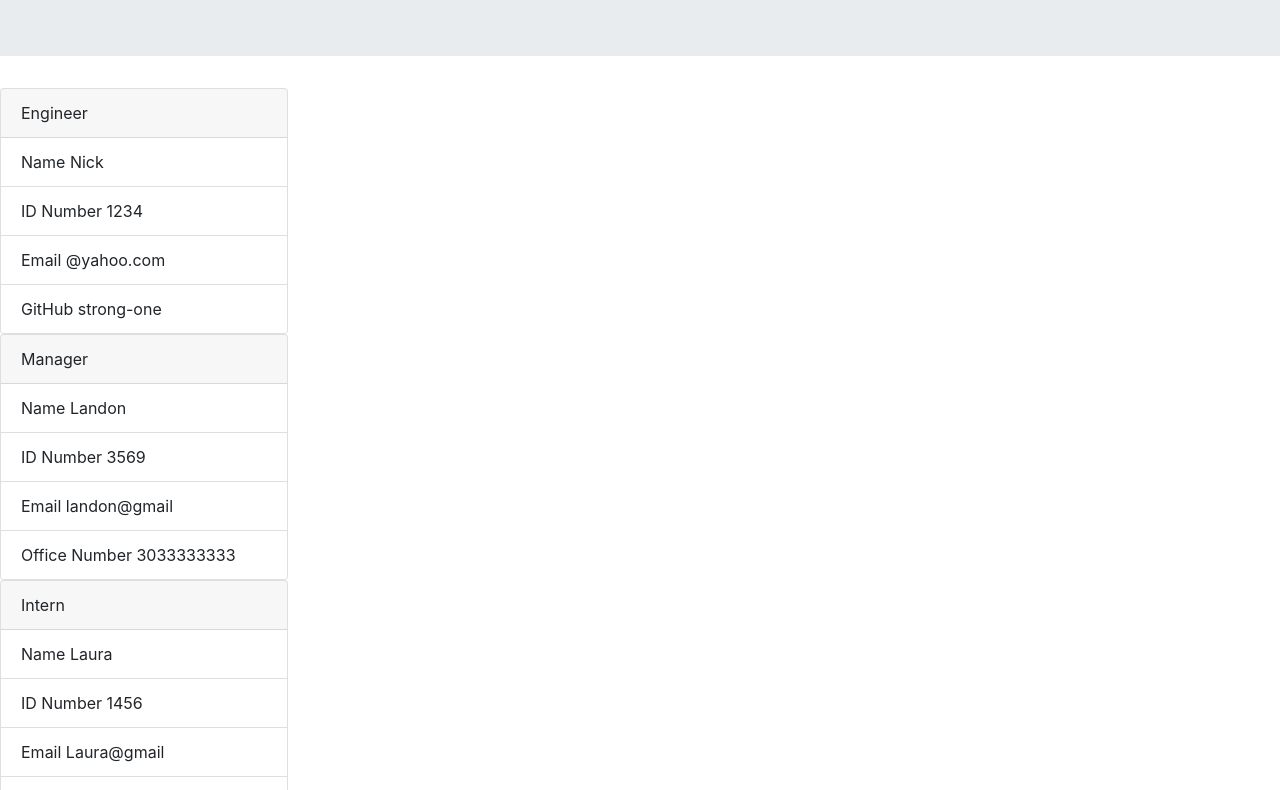
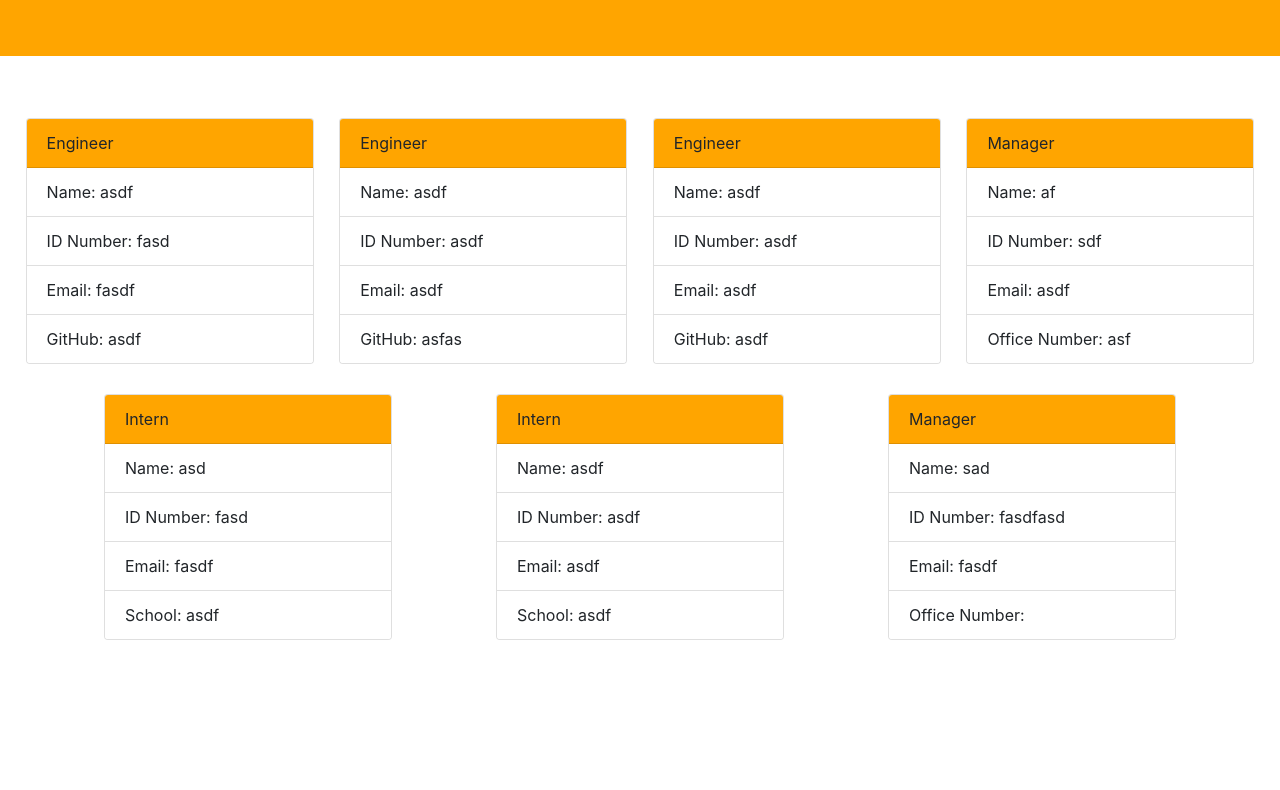
Before and after one commit to strong-one/Strongs-Team-Profile-Generator, a website: page index.html in a window 1280 px wide. Shown: the part 147-937 px from the top of the page. After the commit the page ends 800 px from the top, so only its background shows below. Drawn offline with nearby package versions, Linux system fonts and the light colour scheme.

Commit message:
added styling

```diff
--- a/index.html
+++ b/index.html
@@ -14,53 +14,86 @@
       </head>
 
       <body>
+
         <header class="jumbotron jumbotron-fluid">
           <div class="container">
             <h1 class="display-4">My Team</h1>
           </div>
         </header>
-        <!-- cards go here -->
+        <section class = "sect-container">
+          <!-- cards go here -->
 
   <div class="card" style="width: 18rem">
     <div class="card-header"> Engineer </div>
     <ul class="list-group list-group-flush">
-      <li class="list-group-item"> Name Nick</li>
-      <li class="list-group-item"> ID Number 1234</li>
-      <li class="list-group-item"> Email @yahoo.com</li>
-      <li class="list-group-item"> GitHub strong-one</li>
+      <li class="list-group-item"> Name: asdf</li>
+      <li class="list-group-item"> ID Number: fasd</li>
+      <li class="list-group-item"> Email: fasdf</li>
+      <li class="list-group-item"> GitHub: asdf</li>
+    </ul>
+  </div>
+
+  <div class="card" style="width: 18rem">
+    <div class="card-header"> Engineer </div>
+    <ul class="list-group list-group-flush">
+      <li class="list-group-item"> Name: asdf</li>
+      <li class="list-group-item"> ID Number: asdf</li>
+      <li class="list-group-item"> Email: asdf</li>
+      <li class="list-group-item"> GitHub: asfas</li>
+    </ul>
+  </div>
+
+  <div class="card" style="width: 18rem">
+    <div class="card-header"> Engineer </div>
+    <ul class="list-group list-group-flush">
+      <li class="list-group-item"> Name: asdf</li>
+      <li class="list-group-item"> ID Number: asdf</li>
+      <li class="list-group-item"> Email: asdf</li>
+      <li class="list-group-item"> GitHub: asdf</li>
     </ul>
   </div>
 
   <div class="card" style="width: 18rem">
     <div class="card-header"> Manager </div>
     <ul class="list-group list-group-flush">
-      <li class="list-group-item"> Name Landon</li>
-      <li class="list-group-item"> ID Number 3569</li>
-      <li class="list-group-item"> Email landon@gmail</li>
-      <li class="list-group-item"> Office Number 3033333333</li>
+      <li class="list-group-item"> Name: af</li>
+      <li class="list-group-item"> ID Number: sdf</li>
+      <li class="list-group-item"> Email: asdf</li>
+      <li class="list-group-item"> Office Number: asf</li>
     </ul>
   </div>
 
   <div class="card" style="width: 18rem">
     <div class="card-header"> Intern </div>
     <ul class="list-group list-group-flush">
-      <li class="list-group-item"> Name Laura </li>
-      <li class="list-group-item"> ID Number 1456</li>
-      <li class="list-group-item"> Email Laura@gmail</li>
-      <li class="list-group-item"> School Harvard</li>
+      <li class="list-group-item"> Name: asd</li>
+      <li class="list-group-item"> ID Number: fasd</li>
+      <li class="list-group-item"> Email: fasdf</li>
+      <li class="list-group-item"> School: asdf</li>
     </ul>
   </div>
 
   <div class="card" style="width: 18rem">
     <div class="card-header"> Intern </div>
     <ul class="list-group list-group-flush">
-      <li class="list-group-item"> Name george</li>
-      <li class="list-group-item"> ID Number 8790</li>
-      <li class="list-group-item"> Email george@gmail</li>
-      <li class="list-group-item"> School Yale</li>
+      <li class="list-group-item"> Name: asdf</li>
+      <li class="list-group-item"> ID Number: asdf</li>
+      <li class="list-group-item"> Email: asdf</li>
+      <li class="list-group-item"> School: asdf</li>
     </ul>
   </div>
 
+  <div class="card" style="width: 18rem">
+    <div class="card-header"> Manager </div>
+    <ul class="list-group list-group-flush">
+      <li class="list-group-item"> Name: sad</li>
+      <li class="list-group-item"> ID Number: fasdfasd</li>
+      <li class="list-group-item"> Email: fasdf</li>
+      <li class="list-group-item"> Office Number: </li>
+    </ul>
+  </div>
+
+        </section>
         <script src="https://cdn.jsdelivr.net/npm/bootstrap@4.6.0/dist/js/bootstrap.min.js"></script>
       </body>
     </html>
--- a/index.js
+++ b/index.js
@@ -255,13 +255,16 @@ const getTeamString = (team) => {
       </head>
 
       <body>
+
         <header class="jumbotron jumbotron-fluid">
           <div class="container">
             <h1 class="display-4">My Team</h1>
           </div>
         </header>
-        <!-- cards go here -->
-        ${cardTemplate}
+        <section class = "sect-container">
+          <!-- cards go here -->
+          ${cardTemplate}
+        </section>
         <script src="https://cdn.jsdelivr.net/npm/bootstrap@4.6.0/dist/js/bootstrap.min.js"></script>
       </body>
     </html>
```
Also changed, not shown: dist/style.css.
